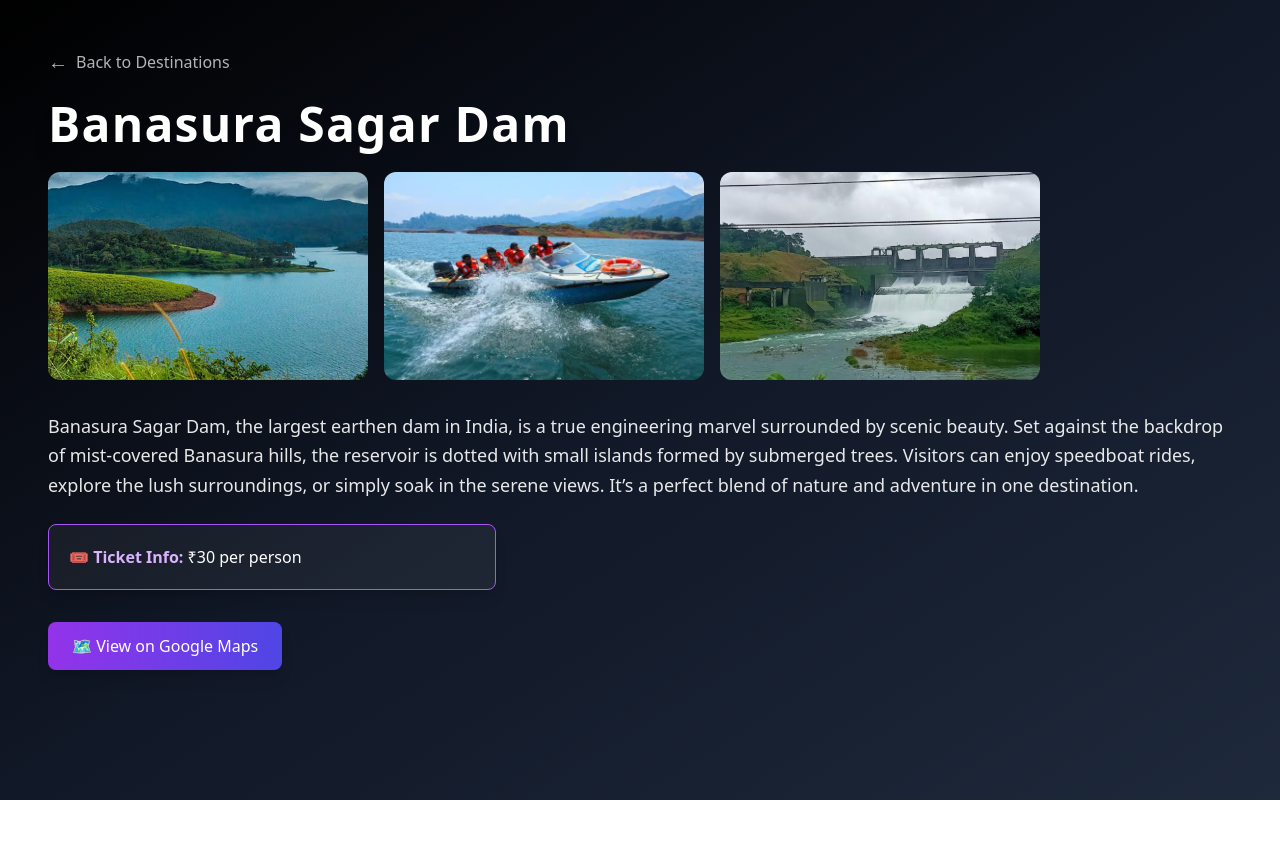
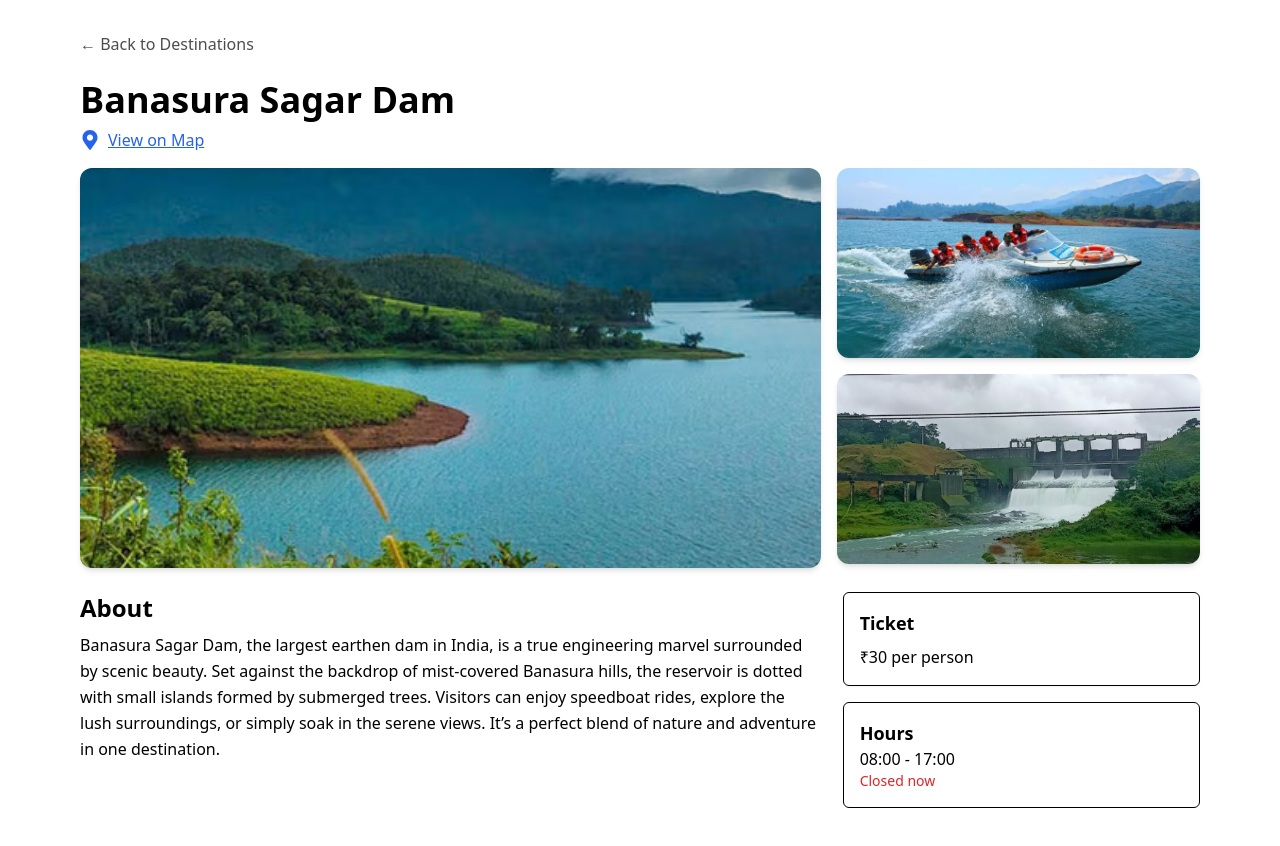
Before and after one commit to lubnafebin/wayanad-explorer, a React (Vite) app: page /destination/banasura-sagar-dam in a window 1280 px wide. Shown: the top 846 px of the page. Before the commit the page ends 800 px from the top, so only its background shows below. Built offline with nearby package versions, Linux system fonts and the light colour scheme.

Commit message:
feat: update navigation links and enhance DestinationDetails with operational hours and open status

```diff
--- a/src/Home.jsx
+++ b/src/Home.jsx
@@ -28,7 +28,7 @@ export const Home = () => {
       <nav className="fixed top-0 w-full bg-transparent text-white p-4 flex justify-between z-10">
         <div className="font-bold text-xl">Wayanad</div>
         <ul className="flex gap-4">
-          {["Home", "Destinations", "Experience", "About"].map((item, i) => (
+          {["Home", "Destinations", "Restaurants", "Hotel"].map((item, i) => (
             <li key={i}>
               <a
                 href={`#${item.toLowerCase()}`}
--- a/src/data/destination.js
+++ b/src/data/destination.js
@@ -11,6 +11,10 @@ export const DESTINATIONS = [
     ],
     ticket: "₹50 per person",
     mapUrl: "https://maps.google.com/?q=Chembra+Peak",
+    hours: {
+      open: "07:00",
+      close: "17:00",
+    },
   },
   {
     slug: "edakkal-caves",
@@ -24,6 +28,10 @@ export const DESTINATIONS = [
     ],
     ticket: "₹40 per person",
     mapUrl: "https://maps.google.com/?q=Edakkal+Caves",
+     hours: {
+      open: "09:00",
+      close: "16:00",
+    },
   },
   {
     slug: "banasura-sagar-dam",
@@ -37,6 +45,10 @@ export const DESTINATIONS = [
     ],
     ticket: "₹30 per person",
     mapUrl: "https://maps.google.com/?q=Banasura+Sagar+Dam",
+     hours: {
+      open: "08:00",
+      close: "17:00",
+    },
   },
   {
     slug: "meenmutty-falls",
@@ -46,6 +58,10 @@ export const DESTINATIONS = [
     images: ["/assets/meenmutty-water-falls.jpg"],
     ticket: "₹430 per person",
     mapUrl: "https://maps.google.com/?q=Banasura+Sagar+Dam",
+     hours: {
+      open: "09:00",
+      close: "17:00",
+    },
   },
   {
     slug: "pookode-lake",
@@ -55,6 +71,10 @@ export const DESTINATIONS = [
     images: ["/assets/pookodu.webp"],
     ticket: "₹130 per person",
     mapUrl: "https://maps.google.com/?q=Banasura+Sagar+Dam",
+     hours: {
+      open: "09:00",
+      close: "17:00",
+    },
   },
   {
     slug: "kuruvadweep",
@@ -64,6 +84,10 @@ export const DESTINATIONS = [
     images: ["/assets/kuruvadweep.webp"],
     ticket: "₹230 per person",
     mapUrl: "https://maps.google.com/?q=Banasura+Sagar+Dam",
+     hours: {
+      open: "09:00",
+      close: "3:00 PM",
+    },
   },
   {
     slug: "lakkidi-view-point",
@@ -73,5 +97,9 @@ export const DESTINATIONS = [
     images: ["/assets/lakkidi.webp"],
     ticket: "₹330 per person",
     mapUrl: "https://maps.google.com/?q=Banasura+Sagar+Dam",
+     hours: {
+      open: "00:00",
+      close: "23:59",
+    },
   },
 ];
--- a/src/pages/DestinationDetails.jsx
+++ b/src/pages/DestinationDetails.jsx
@@ -1,10 +1,33 @@
 import { useParams, useNavigate } from "react-router-dom";
 import { DESTINATIONS } from "../data/destination.js";
+import { useEffect, useState } from "react";
+import { FaMapMarkerAlt } from "react-icons/fa";
 
 export const DestinationDetails = () => {
+  const [isOpenNow, setIsOpenNow] = useState(false);
+
   const { slug } = useParams();
   const navigate = useNavigate();
   const data = DESTINATIONS.find((d) => d.slug === slug);
+
+  useEffect(() => {
+    if (data?.hours) {
+      const now = new Date();
+      const currentHour = now.getHours();
+      const currentMinute = now.getMinutes();
+
+      const [openHour, openMin] = data.hours.open.split(":").map(Number);
+      const [closeHour, closeMin] = data.hours.close.split(":").map(Number);
+
+      const nowInMinutes = currentHour * 60 + currentMinute;
+      const openInMinutes = openHour * 60 + openMin;
+      const closeInMinutes = closeHour * 60 + closeMin;
+
+      setIsOpenNow(
+        nowInMinutes >= openInMinutes && nowInMinutes <= closeInMinutes
+      );
+    }
+  }, [data]);
 
   if (!data) return <div className="p-8 text-white">Not found</div>;
 
@@ -16,58 +39,86 @@ export const DestinationDetails = () => {
         ?.scrollIntoView({ behavior: "smooth" });
     }, 0);
   };
+
   return (
-    <div className="min-h-screen p-6 md:p-12 bg-gradient-to-br from-black via-gray-900 to-slate-800 text-white">
+    <div className="min-h-screen bg-white text-black px-6 md:px-20 py-8">
       {/* Back Button */}
       <button
         onClick={goBackToDestinations}
-        className="mb-6 flex items-center text-white/70 hover:text-white transition duration-200"
+        className="mb-6 text-black/70 hover:text-black transition"
       >
-        <span className="mr-2 text-xl">←</span> Back to Destinations
+        ← Back to Destinations
       </button>
 
       {/* Title */}
-      <h1 className="text-5xl font-extrabold mb-6 drop-shadow-xl tracking-wide">
-        {data.title}
-      </h1>
+      <h1 className="text-4xl font-bold mb-2">{data.title}</h1>
+      <a
+        href={data.mapUrl}
+        target="_blank"
+        rel="noopener noreferrer"
+        className="flex items-center gap-2 text-blue-600 underline mb-4"
+      >
+        <FaMapMarkerAlt className="w-5 h-5" />
+        View on Map
+      </a>
+      {/* Image Layout */}
+      <div className="grid grid-cols-1 md:grid-cols-3 gap-4 mb-6">
+        {/* Left: Main Large Image */}
+        <div className="md:col-span-2">
+          <img
+            src={data.images?.[0]}
+            alt=""
+            className="w-full h-[400px] object-cover rounded-xl shadow-md"
+          />
+        </div>
 
-      {/* Image Gallery */}
-      <div className="flex gap-4 overflow-x-auto mb-8 scrollbar-hide">
-        {data.images?.map((src, i) => (
+        {/* Right: Two Smaller Images in Column */}
+        <div className="flex flex-col gap-4">
           <img
-            key={i}
-            src={src}
+            src={data.images?.[1]}
             alt=""
-            className="w-80 h-52 object-cover rounded-xl flex-shrink-0 transition-transform duration-300 hover:scale-105 hover:shadow-[0_10px_30px_rgba(0,0,0,0.8)]"
+            className="w-full h-[190px] object-cover rounded-xl shadow-md"
           />
-        ))}
+          <img
+            src={data.images?.[2]}
+            alt=""
+            className="w-full h-[190px] object-cover rounded-xl shadow-md"
+          />
+        </div>
       </div>
 
-      {/* Description */}
-      <p className="text-lg leading-relaxed text-white/90 mb-6">{data.long}</p>
+      {/* Content Layout Below Images */}
+      <div className="grid grid-cols-1 md:grid-cols-3 gap-6">
+        {/* Left: About Section */}
+        <div className="md:col-span-2">
+          <h2 className="text-2xl font-semibold mb-2">About</h2>
+          <p className="text-base leading-relaxed mb-6">{data.long}</p>
+        </div>
 
-      {/* Ticket Info */}
-      {data.ticket && (
-        <div className="mb-6 p-5 bg-white/5 border border-purple-500 rounded-lg shadow-lg max-w-md">
-          <p className="text-white">
-            🎟️{" "}
-            <span className="font-semibold text-purple-300">Ticket Info:</span>{" "}
-            {data.ticket}
-          </p>
+        {/* Right: Info Boxes */}
+        <div className="flex flex-col gap-4">
+          {/* Explore Box */}
+          <div className="border border-black p-4 rounded-md shadow-sm">
+            <h3 className="text-lg font-bold mb-2">Ticket</h3>
+            <p>{data.ticket}</p>
+          </div>
+
+          {/* Hours Box */}
+          <div className="border border-black p-4 rounded-md mb-4">
+            <h4 className="text-lg font-semibold">Hours</h4>
+            <p>
+              {data.hours.open} - {data.hours.close}
+            </p>
+            <p
+              className={`text-sm font-medium ${
+                isOpenNow ? "text-green-600" : "text-red-600"
+              }`}
+            >
+              {isOpenNow ? "Open now" : "Closed now"}
+            </p>
+          </div>
         </div>
-      )}
-
-      {/* Map Button */}
-      {data.mapUrl && (
-        <a
-          href={data.mapUrl}
-          target="_blank"
-          rel="noopener noreferrer"
-          className="inline-block mt-2 px-6 py-3 bg-gradient-to-r from-purple-600 to-indigo-600 hover:from-purple-700 hover:to-indigo-700 transition rounded-lg shadow-lg text-white font-medium"
-        >
-          🗺️ View on Google Maps
-        </a>
-      )}
+      </div>
     </div>
   );
 };
```
